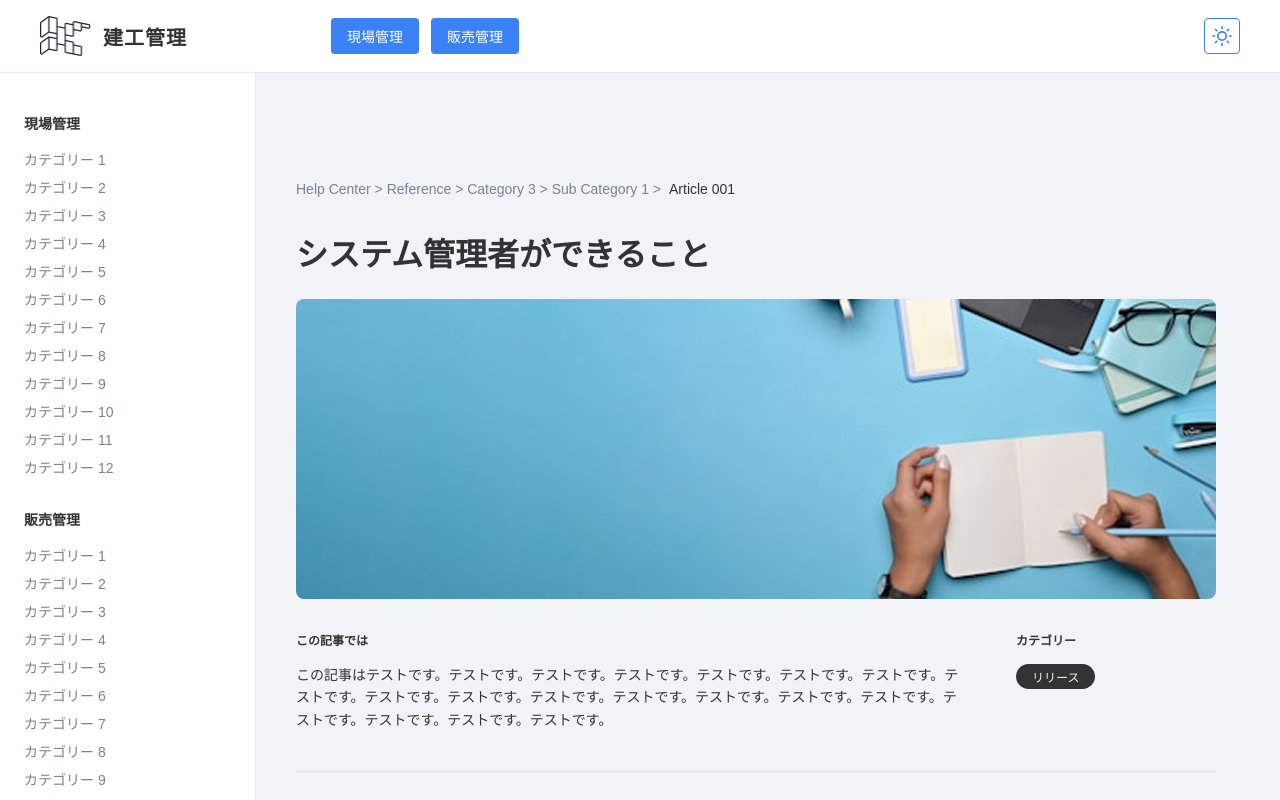
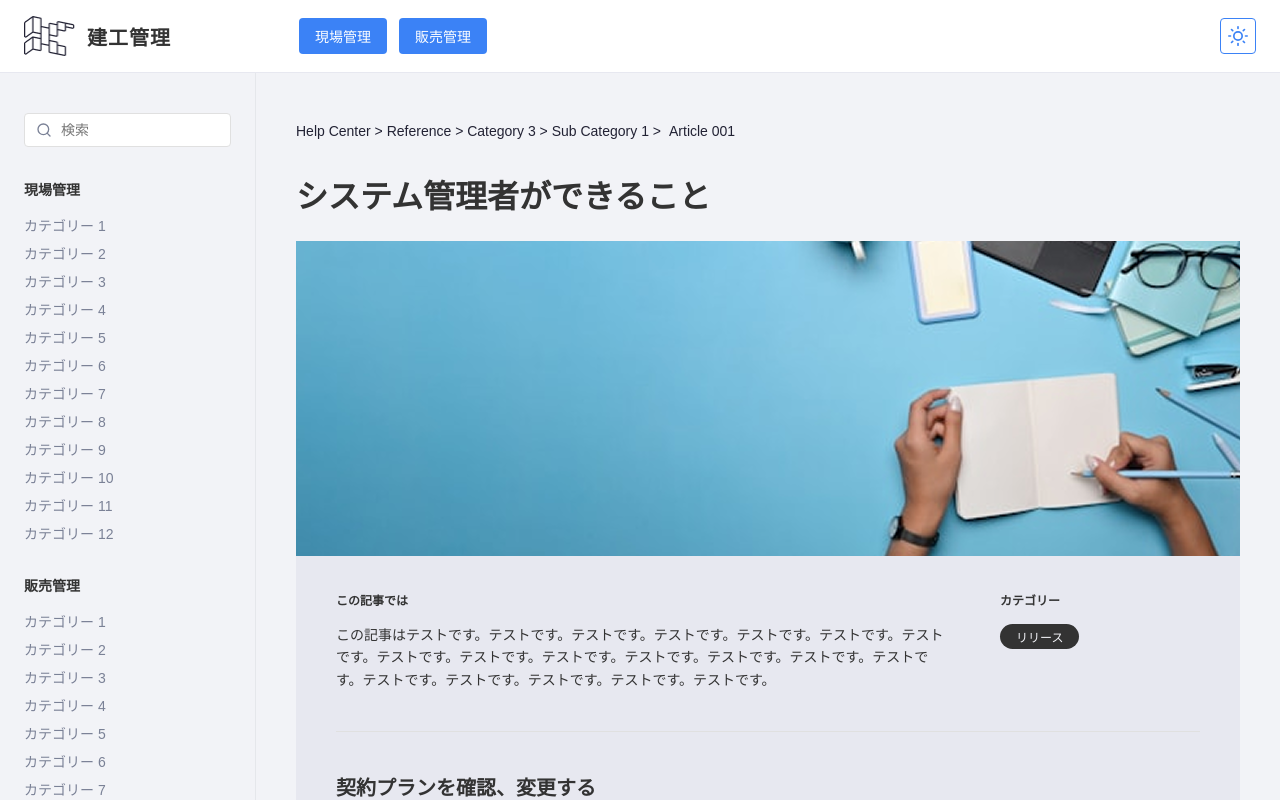
Before and after one commit to shunLNY/k2-manual-client-site, a Next.js app: page /article/1 in a window 1280 px wide. Shown: the top 800 px of the page. Built offline with nearby package versions, Linux system fonts and the light colour scheme.

Commit message:
article page desig n

```diff
--- a/src/components/articles/ArticleDetail.module.scss
+++ b/src/components/articles/ArticleDetail.module.scss
@@ -5,24 +5,28 @@
 @use "../../styles/mixins" as mixin;
 
 .container {
-  padding: fn.rem(48) fn.rem(40);
-  max-width: fn.rem(1000);
+  padding: 0 fn.rem(40) 0;
   @include mixin.sm() {
     padding: fn.rem(24) fn.rem(20);
   }
 }
 
+.bgcolor {
+  background: var(--secondary);
+  padding: fn.rem(50) fn.rem(40) fn.rem(50);
+}
+
 /* 1. Breadcrumb */
 .breadcrumb {
   font-size: fn.rem(14);
-  color: var(--muted-foreground);
+  color: var(--sidebar-primary-background);
   margin-bottom: fn.rem(32);
   display: flex;
   flex-wrap: wrap;
   gap: fn.rem(8);
 
   span {
-    color: var(--foreground);
+    color: var(--sidebar-primary-background);
   }
 }
 
@@ -43,16 +47,13 @@
   width: 100%;
   height: fn.rem(300);
   border-radius: fn.rem(8);
-  overflow: hidden;
-  margin-bottom: fn.rem(32);
-  position: relative;
 
   img {
     object-fit: cover;
   }
 
   @include mixin.sm() {
-    height: fn.rem(200);
+    height: fn.rem(300);
   }
 }
 
@@ -123,7 +124,7 @@
     font-size: fn.rem(20);
   }
 
-  /* စာပိုဒ်များ */
+  /* paragraph */
   p {
     font-size: fn.rem(14);
     line-height: 1.8;
@@ -141,7 +142,7 @@
   ul,
   ol {
     margin-bottom: fn.rem(24);
-    padding-left: fn.rem(24);
+    padding-left: fn.rem(18);
   }
 
   ol {
--- a/src/components/layout/Header.module.scss
+++ b/src/components/layout/Header.module.scss
@@ -12,7 +12,7 @@
 .header {
   display: flex;
   align-items: center;
-  padding: fn.rem(16) fn.rem(40);
+  padding: fn.rem(16) fn.rem(24);
   background-color: var(--header-background);
   border-bottom: 1px solid var(--header-border);
   gap: fn.rem(32);
@@ -44,6 +44,7 @@
 }
 
 .logoContainer {
+  color: var(--foreground);
   display: flex;
   align-items: center;
   gap: fn.rem(12);
@@ -58,7 +59,6 @@
 .logoText {
   font-size: fn.rem(20);
   font-weight: bold;
-  color: var(--foreground);
   letter-spacing: fn.rem(1);
 
   @include mixin.sm() {
@@ -69,7 +69,7 @@
 .navContainer {
   display: flex;
   gap: fn.rem(12);
-  margin-left: fn.rem(112);
+  margin-left: fn.rem(96);
 
   @include mixin.sm() {
     margin-left: auto;
--- a/src/components/layout/Layout.module.scss
+++ b/src/components/layout/Layout.module.scss
@@ -15,7 +15,7 @@
 
 .mainContent {
   flex: 1;
-  padding: fn.rem(60) 0;
+  padding: fn.rem(50) 0 fn.rem(60);
   background-color: var(--background);
 
   @include mixin.sm() {
@@ -36,17 +36,3 @@
     display: none;
   }
 }
-
-/* .container {
-  min-height: 100vh;
-  display: flex;
-  flex-direction: column;
-  background-color: var(--theme-bg-main);
-}
-.bodyWrapper {
-  display: flex;
-  flex: 1;
-}
-.mainContent {
-  flex: 1;
-} */
--- a/src/components/layout/Layout.tsx
+++ b/src/components/layout/Layout.tsx
@@ -3,6 +3,7 @@ import styles from "./Layout.module.scss";
 import Header from "./Header";
 import Sidebar from "./Sidebar";
 import Footer from "./Footer";
+import SearchModal from "../modals/SearchModal";
 
 interface LayoutProps {
   children: ReactNode;
@@ -10,25 +11,42 @@ interface LayoutProps {
 
 export default function Layout({ children }: LayoutProps) {
   const [isMenuOpen, setIsMenuOpen] = useState(false);
+  const [isSearchModalOpen, setIsSearchModalOpen] = useState(false);
 
   const toggleMenu = () => {
     setIsMenuOpen(!isMenuOpen);
   };
 
+  const openSearchModal = () => {
+    setIsSearchModalOpen(true);
+  };
+
+  const closeSearchModal = () => {
+    setIsSearchModalOpen(false);
+  };
+
   return (
+    <>
       <div className={styles.container}>
         <Header onMenuClick={toggleMenu} />
 
         <div className={styles.bodyWrapper}>
-        <Sidebar isOpen={isMenuOpen} onClose={toggleMenu} />
+          <Sidebar
+            isOpen={isMenuOpen}
+            onClose={toggleMenu}
+            onSearchFocus={openSearchModal}
+          />
           <main className={styles.mainContent}>{children}</main>
         </div>
 
         {isMenuOpen && (
           <div className={styles.overlay} onClick={toggleMenu}></div>
         )}
-
         <Footer />
       </div>
+
+      {/* Search Modal Component */}
+      <SearchModal isOpen={isSearchModalOpen} onClose={closeSearchModal} />
+    </>
   );
 }
--- a/src/components/layout/Sidebar.module.scss
+++ b/src/components/layout/Sidebar.module.scss
@@ -4,25 +4,21 @@
 
 .sidebar {
   width: fn.rem(256);
-  background-color: var(--sidebar);
+  background-color: var(--background);
   border-right: 1px solid var(--sidebar-border);
   padding: fn.rem(40) fn.rem(24);
-
-  /* Desktop အတွက် အမြဲပေါ်နေစေမည် */
   display: block;
 
-  /* Mobile/Tablet ရောက်မှသာ Fixed ပုံစံပြောင်းပြီး ဘေးသို့ ဝှက်ထားမည် */
   @include mixin.sm() {
     position: fixed;
     top: 0;
-    left: fn.rem(-300); /* မြင်ကွင်းအပြင်ဘက်သို့ ရွှေ့ထားခြင်း */
+    left: fn.rem(-300);
     height: 100vh;
     z-index: 1000;
-    transition: left 0.3s ease; /* ပွင့်လာလျှင် ညင်သာစွာ ထွက်လာစေရန် */
+    transition: left 0.3s ease;
     background-color: var(--sidebar-primary-background);
     padding-top: fn.rem(80);
 
-    /* Open ဖြစ်သည့်အခါ မြင်ကွင်းထဲ ပြန်ဝင်လာစေရန် */
     &.isOpen {
       left: 0;
     }
@@ -30,7 +26,7 @@
 }
 
 .closeBtn {
-  display: none; /* Desktop တွင် ဖျောက်ထားမည် */
+  display: none;
 
   @include mixin.sm() {
     display: block;
@@ -81,9 +77,41 @@
   }
 
   @include mixin.sm() {
-    color: #999fc0; /* Mobile Menu အတွက် ခပ်ဖျော့ဖျော့ အရောင် */
+    color: #999fc0;
     &:hover {
       color: #ffffff;
     }
   }
 }
+
+/* Search Box */
+.searchContainer {
+  position: relative;
+  margin-bottom: fn.rem(32);
+}
+
+.searchIcon {
+  position: absolute;
+  left: fn.rem(12);
+  top: 50%;
+  transform: translateY(-50%);
+  width: fn.rem(16);
+  height: fn.rem(16);
+  color: var(--muted-foreground);
+}
+
+.searchInput {
+  width: 100%;
+  padding: fn.rem(8) fn.rem(12) fn.rem(8) fn.rem(36);
+  border: 1px solid var(--border);
+  border-radius: fn.rem(4);
+  background-color: var(--input-background, #ffffff);
+  color: var(--foreground);
+  font-size: fn.rem(14);
+  outline: none;
+  transition: border-color 0.2s;
+
+  &:focus {
+    border-color: var(--primary);
+  }
+}
--- a/src/components/layout/Sidebar.tsx
+++ b/src/components/layout/Sidebar.tsx
@@ -1,14 +1,25 @@
 import React from "react";
+import { useRouter } from "next/router";
 import styles from "./Sidebar.module.scss";
 import { salesCategories, siteCategories } from "@/data/mockData";
 import Link from "next/link";
+import { FontAwesomeIcon } from "@fortawesome/react-fontawesome";
+import { faMagnifyingGlass } from "@fortawesome/free-solid-svg-icons";
 
 interface SidebarProps {
   isOpen?: boolean;
   onClose: () => void;
+  onSearchFocus: () => void;
 }
 
-export default function Sidebar({ isOpen = false, onClose }: SidebarProps) {
+export default function Sidebar({
+  isOpen = false,
+  onClose,
+  onSearchFocus,
+}: SidebarProps) {
+  const router = useRouter();
+  const isHomePage = router.pathname === "/";
+
   return (
     <aside className={`${styles.sidebar} ${isOpen ? styles.isOpen : ""}`}>
       <button
@@ -31,12 +42,40 @@ export default function Sidebar({ isOpen = false, onClose }: SidebarProps) {
         </svg>
       </button>
 
+      {!isHomePage && (
+        <div className={styles.searchContainer}>
+          {/* <FontAwesomeIcon icon={faMagnifyingGlass} /> */}
+          <svg
+            className={styles.searchIcon}
+            viewBox="0 0 24 24"
+            fill="none"
+            stroke="currentColor"
+            strokeWidth="2"
+            strokeLinecap="round"
+            strokeLinejoin="round"
+          >
+            <circle cx="11" cy="11" r="8"></circle>
+            <line x1="21" y1="21" x2="16.65" y2="16.65"></line>
+          </svg>
+          <input
+            type="text"
+            placeholder="検索"
+            className={styles.searchInput}
+            onFocus={onSearchFocus}
+          />
+        </div>
+      )}
+
       <div className={styles.section}>
         <h3 className={styles.title}>現場管理</h3>
         <ul className={styles.list}>
           {siteCategories.map((item) => (
             <li key={item.id} className={styles.listItem}>
-              <Link href={`/category/${item.id}`} onClick={onClose} style={{ display: 'block', width: '100%' }}>
+              <Link
+                href={`/category/${item.id}`}
+                onClick={onClose}
+                style={{ display: "block", width: "100%" }}
+              >
                 {item.name}
               </Link>
             </li>
@@ -49,7 +88,13 @@ export default function Sidebar({ isOpen = false, onClose }: SidebarProps) {
         <ul className={styles.list}>
           {salesCategories.map((item) => (
             <li key={item.id} className={styles.listItem}>
-              {item.name}
+              <Link
+                href={`/category/${item.id}`}
+                onClick={onClose}
+                style={{ display: "block", width: "100%" }}
+              >
+                {item.name}
+              </Link>
             </li>
           ))}
         </ul>
--- /dev/null
+++ b/src/components/modals/SearchModal.module.scss
@@ -0,0 +1,138 @@
+/** @format */
+@use "../../styles/variables.scss" as *;
+@use "../../styles/functions" as fn;
+@use "../../styles/mixins" as mixin;
+
+/* 1. Overlay */
+.overlay {
+  position: fixed;
+  top: 0;
+  left: 0;
+  width: 100vw;
+  height: 100vh;
+  background-color: var(--overlay-background);
+  z-index: 2000;
+  display: flex;
+  justify-content: center;
+  align-items: flex-start;
+  padding-top: fn.rem(100);
+  overflow-y: auto;
+}
+
+.modal {
+  background-color: var(--background);
+  width: fn.rem(600);
+  max-width: 90%;
+  border-radius: fn.rem(12);
+  box-shadow: 0 fn.rem(10) fn.rem(30) rgba(0, 0, 0, 0.15);
+  display: flex;
+  flex-direction: column;
+  overflow: hidden;
+  text-align: left;
+}
+
+/* 3. Modal Header (Input + Dropdown) */
+.header {
+  padding: fn.rem(24) 0 0;
+  margin: 0 fn.rem(24) 0;
+  border-bottom: 1px solid var(--border);
+  align-items: center;
+  gap: fn.rem(16);
+}
+
+.modalSearchContainer {
+  position: relative;
+  flex: 1;
+}
+
+.modalSearchIcon {
+  position: absolute;
+  left: fn.rem(16);
+  top: 50%;
+  transform: translateY(-50%);
+  width: fn.rem(18);
+  height: fn.rem(18);
+  stroke: var(--foreground);
+  stroke-width: 2;
+}
+
+.modalSearchInput {
+  width: 100%;
+  padding: fn.rem(8) fn.rem(16) fn.rem(8) fn.rem(48);
+  border: 1px solid var(--border);
+  border-radius: fn.rem(8);
+  background-color: var(--input-background, #ffffff);
+  color: var(--foreground);
+  font-size: fn.rem(16);
+  outline: none;
+
+  &:focus {
+    border-color: var(--primary);
+  }
+}
+
+.categoriesButton {
+  display: flex;
+  align-items: center;
+  gap: fn.rem(8);
+  padding: fn.rem(10) fn.rem(16);
+  background-color: transparent;
+  border: 1px solid var(--border);
+  border-radius: fn.rem(30);
+  cursor: pointer;
+  margin: fn.rem(22) 0 0 auto;
+
+  span {
+    font-size: fn.rem(14);
+    color: var(--foreground);
+  }
+
+  svg {
+    width: fn.rem(16);
+    height: fn.rem(16);
+    stroke: var(--muted-foreground);
+    stroke-width: 2;
+  }
+}
+
+/* 4. Modal Body (Results Area) */
+.resultsBody {
+  padding: fn.rem(24);
+  color: var(--foreground);
+}
+
+.resultsStats {
+  font-size: fn.rem(14);
+  margin-bottom: fn.rem(15);
+}
+
+.resultsList {
+  list-style: none;
+  padding: 0;
+  margin: 0;
+}
+
+/* 5. Result Item */
+.resultItem {
+  margin-bottom: fn.rem(24);
+  padding-bottom: fn.rem(24);
+  border-bottom: 1px solid var(--border);
+
+  &:last-child {
+    margin-bottom: 0;
+    padding-bottom: 0;
+    border-bottom: none;
+  }
+}
+
+.resultTitle {
+  font-size: fn.rem(16);
+  font-weight: bold;
+  margin-bottom: fn.rem(12);
+}
+
+.resultDescription {
+  font-size: fn.rem(12);
+  color: var(--muted-foreground);
+  line-height: 1.6;
+}
--- /dev/null
+++ b/src/components/modals/SearchModal.tsx
@@ -0,0 +1,101 @@
+import React, { useEffect, useRef } from "react";
+import styles from "./SearchModal.module.scss";
+
+interface SearchModalProps {
+  isOpen: boolean;
+  onClose: () => void;
+}
+
+const mockResults = [
+  {
+    id: 1,
+    title: "システム管理者ができること",
+    description:
+      "この記事はテストです。テストです。テストです。テストです。テストです。テストです。テストです。テストです。テストです。テストです。テストです。テストです。テストです。テストです。テストです。テストです。テストです。テストです。テストです。テストです。テストです。",
+  },
+  {
+    id: 2,
+    title: "システム管理者ができること",
+    description: "この記事はテストです ... (Truncated)",
+  },
+  {
+    id: 3,
+    title: "システム管理者ができること",
+    description: "この記事はテストです ... (Truncated)",
+  },
+];
+
+const SearchModal: React.FC<SearchModalProps> = ({ isOpen, onClose }) => {
+  const modalRef = useRef<HTMLDivElement>(null);
+
+  useEffect(() => {
+    const handleKeyDown = (e: KeyboardEvent) => {
+      if (e.key === "Escape" && isOpen) {
+        onClose();
+      }
+    };
+    window.addEventListener("keydown", handleKeyDown);
+    return () => window.removeEventListener("keydown", handleKeyDown);
+  }, [isOpen, onClose]);
+
+  if (!isOpen) return null;
+
+  return (
+    <div className={styles.overlay} onClick={onClose}>
+      <div
+        className={styles.modal}
+        onClick={(e) => e.stopPropagation()}
+        ref={modalRef}
+        role="dialog"
+        aria-modal="true"
+      >
+        {/* Modal Header */}
+        <div className={styles.header}>
+          {/* Active Search Input */}
+          <div className={styles.modalSearchContainer}>
+            <svg
+              className={styles.modalSearchIcon}
+              viewBox="0 0 24 24"
+              fill="none"
+              stroke="currentColor"
+            >
+              <circle cx="11" cy="11" r="8"></circle>
+              <line x1="21" y1="21" x2="16.65" y2="16.65"></line>
+            </svg>
+            <input
+              type="text"
+              className={styles.modalSearchInput}
+              placeholder="Search"
+              autoFocus
+            />
+          </div>
+
+          {/* Categories Dropdown Button */}
+          <button className={styles.categoriesButton}>
+            <span>Categories</span>
+            <svg viewBox="0 0 24 24" fill="none" stroke="currentColor">
+              <polyline points="6 9 12 15 18 9"></polyline>
+            </svg>
+          </button>
+          <div className={styles.resultsStats}>
+            {mockResults.length} results found
+          </div>
+        </div>
+
+        {/* Modal Body (Results) */}
+        <div className={styles.resultsBody}>
+          <ul className={styles.resultsList}>
+            {mockResults.map((result) => (
+              <li key={result.id} className={styles.resultItem}>
+                <div className={styles.resultTitle}>{result.title}</div>
+                <p className={styles.resultDescription}>{result.description}</p>
+              </li>
+            ))}
+          </ul>
+        </div>
+      </div>
+    </div>
+  );
+};
+
+export default SearchModal;
--- a/src/styles/global.scss
+++ b/src/styles/global.scss
@@ -10,6 +10,7 @@
 .light {
   //color theme
   // --background: #f2f3f7;
+  --overlay-background: rgba(0, 0, 0, 0.5);
   --background: #f2f3f7;
   --muted-background: #e0e0e0;
   --foreground: #333333;
```
Also changed, not shown: src/components/articles/ArticleDetail.tsx (+4 -7 lines), src/components/commons/inputs/SearchSection.tsx (+10 -1 lines), src/components/topiccard/TopicCard.tsx (+3 -4 lines), public/images/credit_contract.png (added). Lines whose indentation alone changed are shown as unchanged.
